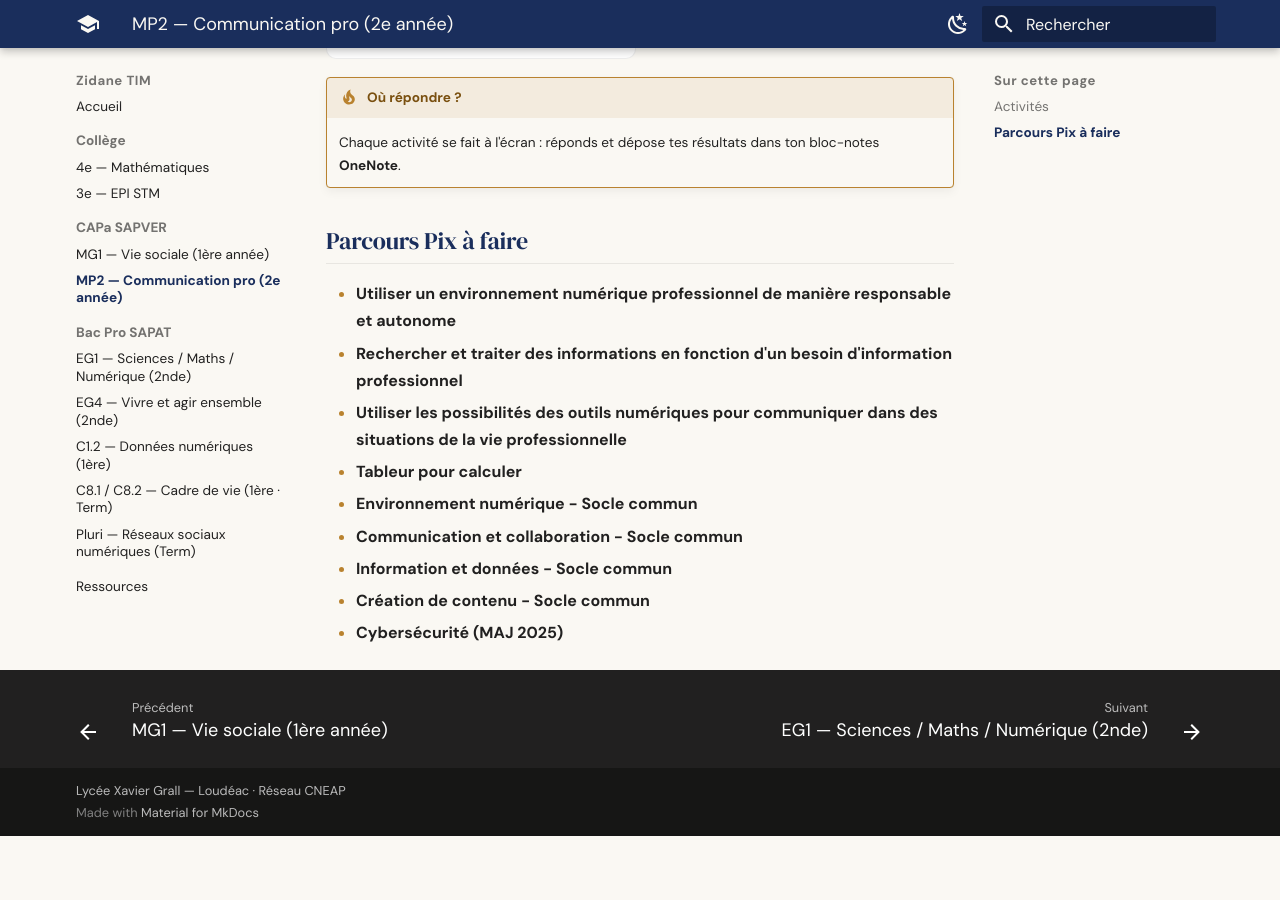
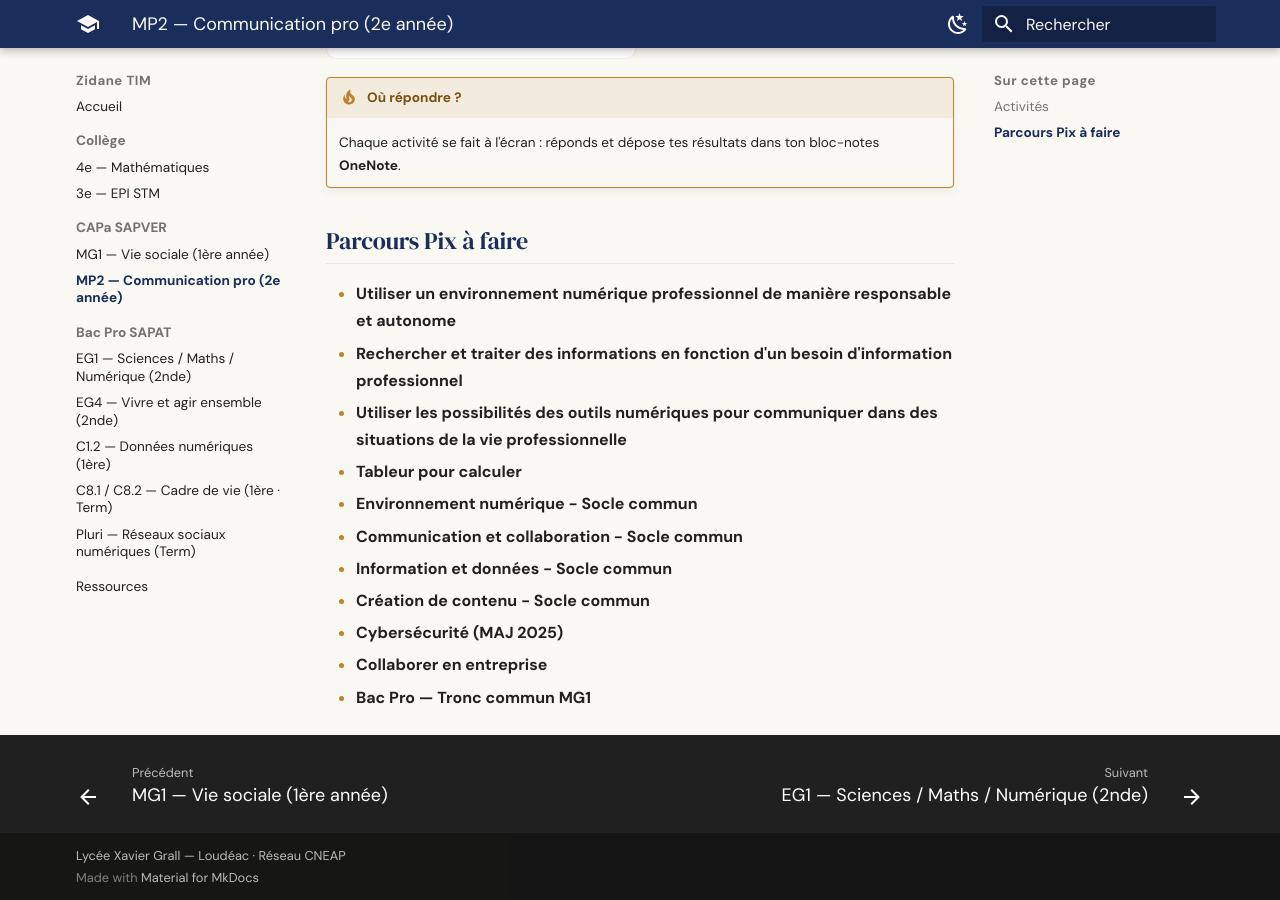
Before and after one commit to zidaneTim/zidane-tim, an MkDocs documentation site: the page built from docs/cours/capa-sapver/mp2-communication-pro.md, in a window 1280 px wide and 900 px high, scrolled down 1453 px. Built offline with MkDocs 1.6.1 and Material for MkDocs 9.7.7, drawn with Linux system fonts in a browser that asks for light colours; before the commit the page ends 2289 px from its top, so only the background shows below that.

```diff
--- a/docs/cours/capa-sapver/mp2-communication-pro.md
+++ b/docs/cours/capa-sapver/mp2-communication-pro.md
@@ -113,3 +113,5 @@ Communiquer en situation professionnelle : accueil, transmission d'informations,
 - **Information et données - Socle commun**
 - **Création de contenu - Socle commun**
 - **Cybersécurité (MAJ 2025)**
+- **Collaborer en entreprise**
+- **Bac Pro — Tronc commun MG1**
```
Also changed, not shown: docs/cours/capa-sapver/activites/mp2/cms-page-vitrine-structure.md (+2 -0 lines), docs/cours/capa-sapver/activites/mp2/tableur-caisse-vente-directe.md (+2 -0 lines).
